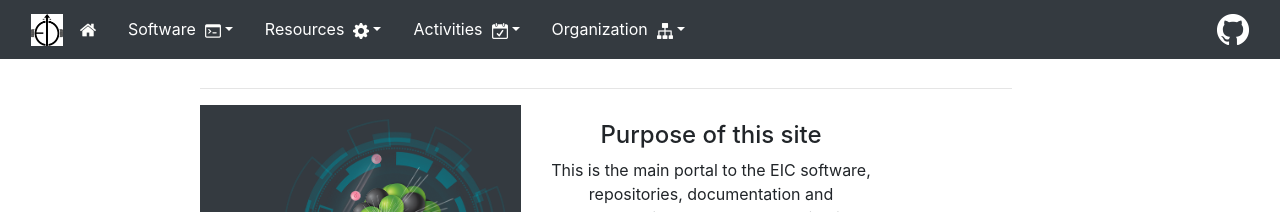
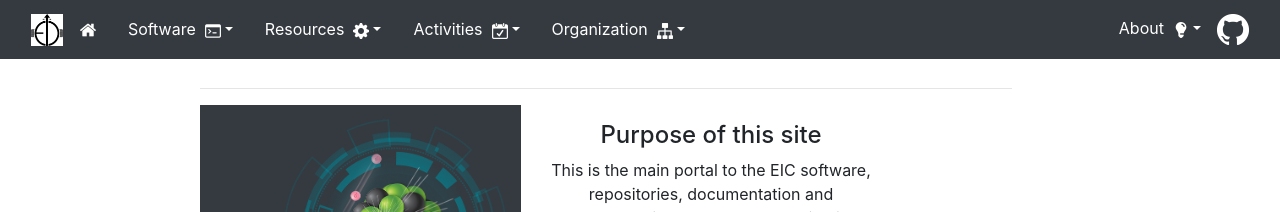
Before and after one commit to kkauder/eic.github.io, a Jekyll site: the page built from index.html, in a window 1280 px wide. Shown: the top 212 px of the page. Built offline with Jekyll 4.4.1, drawn with Linux system fonts in a browser that asks for light colours; nearby versions of some CDN libraries.

Commit message:
Ficed a small bug in the navigation bar...

```diff
--- a/_includes/layouts/navbar.html
+++ b/_includes/layouts/navbar.html
@@ -15,15 +15,19 @@
     <div class="collapse navbar-collapse" id="navbarCollapse">
       <ul class="navbar-nav mr-auto">
 	{% for menu in site.data.menus %}
-	{% if menu.exclude %}{% continue %}{% endif %}
-	{% if menu.right %}</ul><ul class="navbar-nav  text-right"><li>
+
+  {% if menu.exclude %}{% continue %}{% endif %}
+
+  {% if menu.right %}</ul><ul class="navbar-nav  text-right"><li>
+
+      {% include layouts/autodrop_data.md what=menu.name %}
+      <a class="navbar-brand mr-auto" href="{{ 'https://github.com/eic' | relative_url }}" target="_blank">
+      <img src="{{ '/assets/images/site/GitHub-Mark-Light-32px.png' | relative_url }}" height="32" ></a></li>
+
   {% else %}
-	{% include layouts/autodrop_data.md what=menu.name %}
-  {% endif %}
 
-	{% if menu.right %}
-	<a class="navbar-brand mr-auto" href="{{ 'https://github.com/eic' | relative_url }}" target="_blank">
-  <img src="{{ '/assets/images/site/GitHub-Mark-Light-32px.png' | relative_url }}" height="32" ></a></li>
+	    {% include layouts/autodrop_data.md what=menu.name %}
+
   {% endif %}
 
 	{% endfor %}
```
